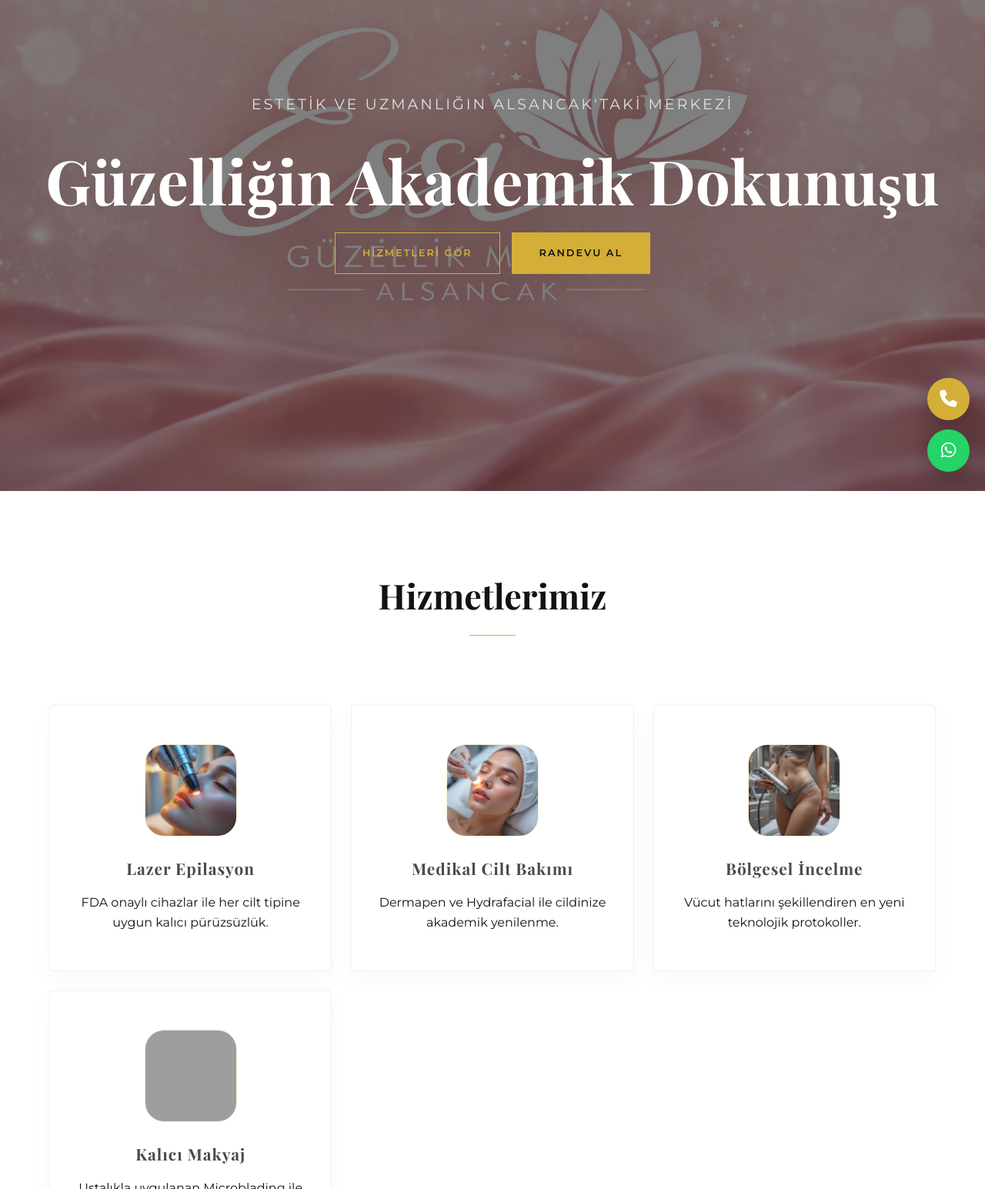
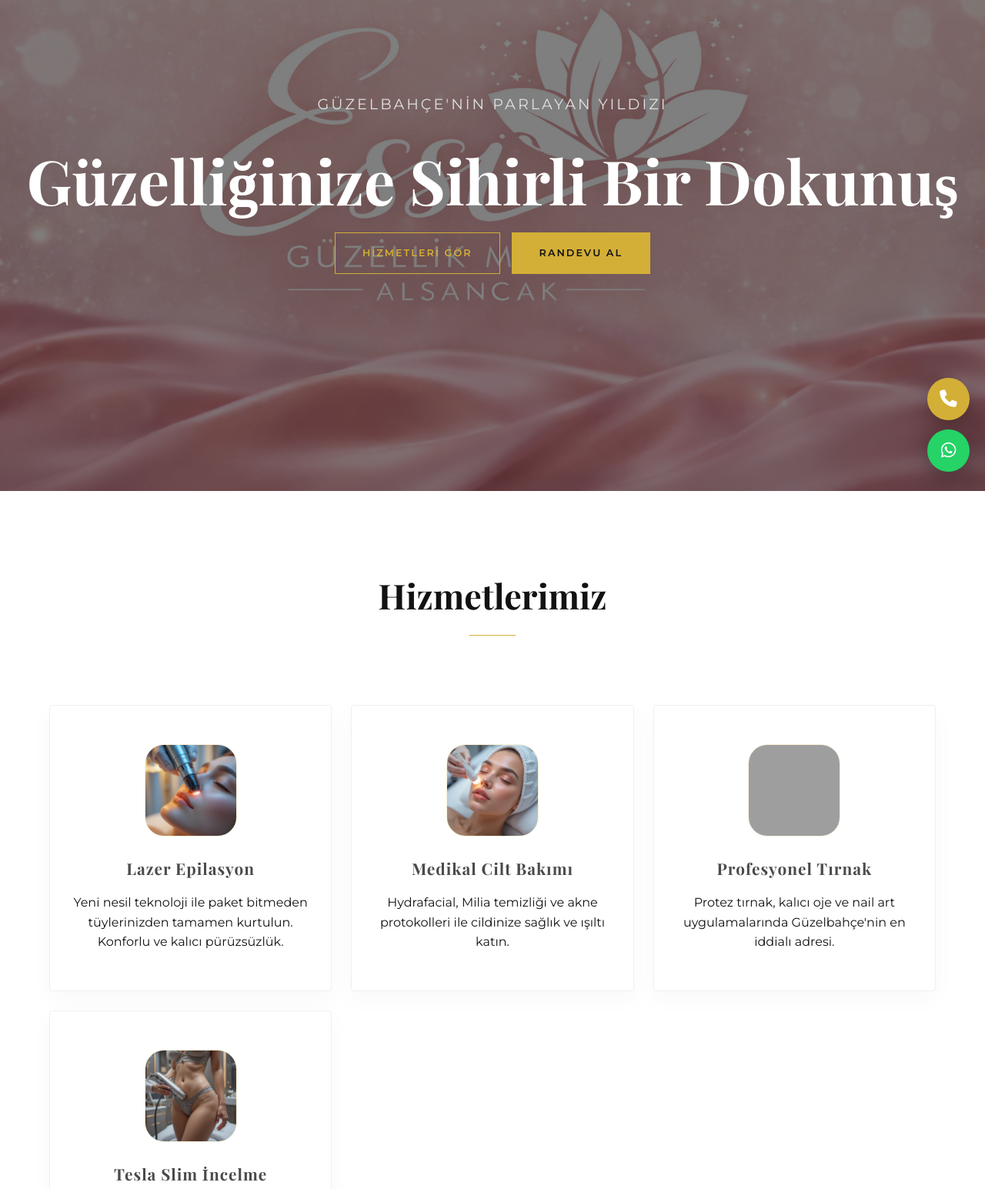
Before and after one commit to webliodijital/weblio_ozge_kizil_beauty, a plain HTML site: page index.html in a window 1280 px wide. Shown: the part 162-1707 px from the top of the page at 77% size. Drawn offline with nearby package versions, Linux system fonts and the light colour scheme; grey boxes are pictures that could not be loaded; a web font is replaced by a local one.

Commit message:
Özge Kızıl Beauty ilk yükleme

```diff
--- a/index.html
+++ b/index.html
@@ -321,24 +321,24 @@
 
     <script>
         const DATA = {
-            businessName: "Essi Alsancak",
-            title: "Essi Güzellik Merkezi & Akademi | Alsancak Lüks Estetik",
-            description: "İzmir Alsancak'ta 30 yıllık tecrübe. Lazer Epilasyon, Cilt Bakımı ve Güzellik Uzmanlığı eğitiminde dünya standartlarında hizmet.",
-            slogan: "Güzelliğin Akademik Dokunuşu",
-            tagline: "Estetik ve Uzmanlığın Alsancak'taki Merkezi",
+            businessName: "Özge Kızıl Beauty",
+            title: "Özge Kızıl Beauty | İzmir Güzelbahçe Lüks Güzellik Merkezi",
+            description: "Güzelbahçe'nin kalbinde Lazer Epilasyon, Cilt Bakımı, Nail Art ve Tesla Slim ile zarafetin yeni adresi. Özge Kızıl uzmanlığıyla kendinizi yenileyin.",
+            slogan: "Güzelliğinize Sihirli Bir Dokunuş",
+            tagline: "Güzelbahçe'nin Parlayan Yıldızı",
 
             contact: {
-                phone: "0232 422 08 00",
-                phoneRaw: "02324220800",
-                whatsapp: "905308775368",
-                address: "Alsancak, Kıbrıs Şehitleri Cd. No:26 D:1 (Colins Üstü), Konak/İzmir",
-                hours: "Hafta içi: 09:00 - 19:30 | Cumartesi: 09:00 - 19:00",
-                googleMapsLink: "https://maps.app.goo.gl/aEhyjxQiqG8GxfxGA",
-                googleMapsEmbed: "https://www.google.com/maps/embed?pb=!1m18!1m12!1m3!1d12500.906192545066!2d27.1430978!3d38.4362358!2m3!1f0!2f0!3f0!3m2!1i1024!2i768!4f13.1!3m3!1m2!1s0x14bbd85b99e88c87%3A0x603c16720cd00f9a!2sEssi%20G%C3%BCzellik%20Merkezi%20Alsancak!5e0!3m2!1str!2str!4v1770797832581!5m2!1str!2str",
-                instagram: "https://www.instagram.com/essi_alsancak/",
-                youtube: "https://www.youtube.com/@EssiGuzellik",
-                facebook: "https://www.facebook.com/essialsancak",
-                tiktok: "https://www.tiktok.com/@essi_alsancak"
+                phone: "0541 193 31 02",
+                phoneRaw: "05411933102",
+                whatsapp: "905411933102",
+                address: "Yalı, Mithatpaşa Cd. No:325 D:B, 35310 Güzelbahçe/İzmir",
+                hours: "Hafta içi: 10:00 - 19:30 | Pazar: Kapalı",
+                googleMapsLink: "https://maps.app.goo.gl/uGXsoiD3F1u4Xm8Z9",
+                googleMapsEmbed: "https://www.google.com/maps/embed?pb=!1m18!1m12!1m3!1d21042.674028963673!2d26.880378991000843!3d38.37183900262625!2m3!1f0!2f0!3f0!3m2!1i1024!2i768!4f13.1!3m3!1m2!1s0x14bbc311ce5f513b%3A0x237952714eca952!2zw5Z6Z2UgS8SxesSxbCBCZWF1dHk!5e0!3m2!1str!2str!4v1770882086984!5m2!1str!2str",
+                instagram: "https://www.instagram.com/ozgekizilbeauty/",
+                youtube: "#",
+                facebook: "#",
+                tiktok: "#"
             },
 
             assets: {
@@ -350,15 +350,15 @@
             },
 
             services: [
-                { title: "Lazer Epilasyon", desc: "FDA onaylı cihazlar ile her cilt tipine uygun kalıcı pürüzsüzlük.", img: "assets/service_lazer.png" },
-                { title: "Medikal Cilt Bakımı", desc: "Dermapen ve Hydrafacial ile cildinize akademik yenilenme.", img: "assets/service_cilt.png" },
-                { title: "Bölgesel İncelme", desc: "Vücut hatlarını şekillendiren en yeni teknolojik protokoller.", img: "assets/service_zayiflama.png" },
-                { title: "Kalıcı Makyaj", desc: "Ustalıkla uygulanan Microblading ile doğal güzellik.", img: "assets/service_makyaj.png" }
+                { title: "Lazer Epilasyon", desc: "Yeni nesil teknoloji ile paket bitmeden tüylerinizden tamamen kurtulun. Konforlu ve kalıcı pürüzsüzlük.", img: "assets/service_lazer.png" },
+                { title: "Medikal Cilt Bakımı", desc: "Hydrafacial, Milia temizliği ve akne protokolleri ile cildinize sağlık ve ışıltı katın.", img: "assets/service_cilt.png" },
+                { title: "Profesyonel Tırnak", desc: "Protez tırnak, kalıcı oje ve nail art uygulamalarında Güzelbahçe'nin en iddialı adresi.", img: "assets/service_makyaj.png" },
+                { title: "Tesla Slim İncelme", desc: "Ameliyatsız bölgesel incelme ve kas sıkılaştırma ile vücut hatlarınızı yeniden şekillendirin.", img: "assets/service_zayiflama.png" }
             ],
 
             transformations: [
-                { title: "Akne Protokolü", subtitle: "Essi Uzmanlığı ile Değişim", before: "assets/before_1.png", after: "assets/after_1.png" },
-                { title: "Vücut Şekillendirme", subtitle: "İncelme Sonucu", before: "assets/before_2.png", after: "assets/after_2.png" }
+                { title: "Kaş Tasarımı", subtitle: "Özge Hanım'ın Mucizevi Dokunuşu", before: "assets/before_1.png", after: "assets/after_1.png" },
+                { title: "Tesla Slim Etkisi", subtitle: "10 Seans Sonrası Belirgin İncelme", before: "assets/before_2.png", after: "assets/after_2.png" }
             ],
 
             shorts: ["_EMRnNRq42s", "jHeAANFqY9Q", "_EMRnNRq42s", "_EMRnNRq42s", "jHeAANFqY9Q", "_EMRnNRq42s"],
@@ -368,15 +368,19 @@
             gallery: ["assets/galeri_1.png", "assets/galeri_2.png", "assets/galeri_3.png", "assets/galeri_4.png", "assets/galeri_5.png", "assets/galeri_6.png"],
 
             reviews: [
-                { name: "Ecem Kirman", text: "Ece Hocayla beraber bir hafta o kadar güzel geçti ki.. İyi ki Essi diyorum." },
-                { name: "Sevilay Uçak", text: "Cilt bakımı ve lazer için geliyorum. İlk bakımdan itibaren değişim var." },
-                { name: "Özge Beyköylü", text: "Dr. Hande Hanım ve Gamze Hanım işinde çok bilgili ve profesyonel." },
-                { name: "Yeliz Okumuş", text: "Sıla Hocam kalıcı makyaj ustalığıyla bana ilham verdi." },
-                { name: "Ceyda", text: "Dermapene başladım cildimi gören herkes çok beğeniyor." },
-                { name: "Hasret Demir", text: "Sıcak bir ortam, mükemmel bir eğitim. Teşekkürler Essi." }
+                { name: "Nilüfer Tamer", text: "Bir yıldır düzenli gidiyorum. Özge Hanım her zaman güler yüzlü. Paketim bitmeden tüylerim bitti, fiyatlar çok makul." },
+                { name: "Yağmur D. Kızılkoca", text: "Milia sorunum nedeniyle düzenli cilt bakımına gittim, temizlik ve titizlik 5 yıldızdan fazlasını hak ediyor." },
+                { name: "Tibet Karaman", text: "İzmir'de nerede tırnak yaptırabilirim diyenlerin şans vermesi gereken bir işletme. Her yönüyle mükemmeller." },
+                { name: "Şeyda Taşdemir", text: "Özge Hanım'ın elleri sihirli gibi. Kaşlarımı resmen bir dokunuşuyla eski haline getirdi. Uzakta oturmama rağmen hep oraya giderim." },
+                { name: "Şükrüye Uslu", text: "10 seans Tesla Slim işlemi sonucunda bel ve basen bölgemde farkedilir bir incelme oldu. Teşekkür ederim." },
+                { name: "Zehra Demir", text: "Lazer epilasyon sonuçları beklediğimden çok iyi, 6-7 seansta ciddi ilerleme kat ettik. Güler yüzleri harika." }
             ],
 
-            campaign: { title: "Haftasonu Işıltısı: %20 İndirim", desc: "Essi Alsancak kalitesini Cumartesi gününe özel avantajlarla keşfedin. Kontenjanlar sınırlıdır.", whatsappMsg: "Merhaba, Essi Alsancak indirimli paketleri hakkında bilgi alabilir miyim?" }
+            campaign: {
+                title: "Bahar Işıltısı: Cilt Bakımında %25 İndirim!",
+                desc: "Özge Kızıl Beauty ayrıcalığıyla yaza hazırlanın. İlk cilt bakımı randevunuzda geçerli özel fırsatı kaçırmayın.",
+                whatsappMsg: "Merhaba, kampanya dahilinde cilt bakımı randevusu almak istiyorum."
+            }
         };
 
         function initData() {
```
